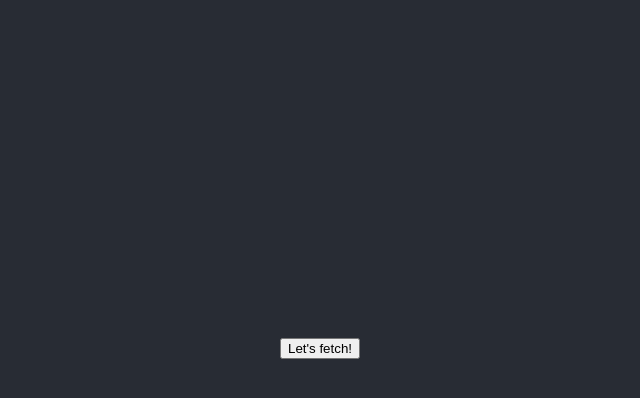
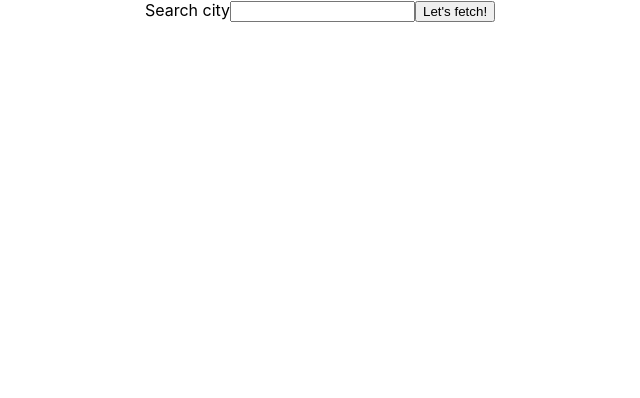
Before and after one commit to filip-rybczynski/city-maps, a React (Create React App) app: page / in a window 1280 px wide. Shown: the top 398 px of the page, without its empty margins (320-960 px from the left). Built offline with nearby package versions, Linux system fonts and the light colour scheme.

Commit message:
Added controlled input and search results based on input

```diff
--- a/package.json
+++ b/package.json
@@ -6,6 +6,7 @@
     "@testing-library/jest-dom": "^5.16.4",
     "@testing-library/react": "^13.1.1",
     "@testing-library/user-event": "^13.5.0",
+    "axios": "^0.26.1",
     "react": "^18.0.0",
     "react-dom": "^18.0.0",
     "react-scripts": "5.0.1",
--- a/src/App.css
+++ b/src/App.css
@@ -2,37 +2,19 @@
   text-align: center;
 }
 
-.App-logo {
-  height: 40vmin;
-  pointer-events: none;
-}
 
-@media (prefers-reduced-motion: no-preference) {
-  .App-logo {
-    animation: App-logo-spin infinite 20s linear;
-  }
-}
 
 .App-header {
-  background-color: #282c34;
+  /* background-color: #282c34;
   min-height: 100vh;
   display: flex;
   flex-direction: column;
   align-items: center;
   justify-content: center;
   font-size: calc(10px + 2vmin);
-  color: white;
+  color: white; */
 }
 
 .App-link {
   color: #61dafb;
 }
-
-@keyframes App-logo-spin {
-  from {
-    transform: rotate(0deg);
-  }
-  to {
-    transform: rotate(360deg);
-  }
-}
--- a/src/App.js
+++ b/src/App.js
@@ -1,62 +1,85 @@
 import "./App.css";
 import React from "react";
+import axios from "axios";
+import CitySelection from "./components/CitySelection/CitySelection";
 
 class App extends React.Component {
   state = {
     cities: [],
     callsRemaining: 0,
+    searchText: "",
   };
 
-  options = {
+  fetchOptions = {
     method: "GET",
+    url: "https://wft-geo-db.p.rapidapi.com/v1/geo/cities",
+    params: {
+      minPopulation: "100000",
+      namePrefix: this.state.searchText,
+    },
     headers: {
       "X-RapidAPI-Host": "wft-geo-db.p.rapidapi.com",
       "X-RapidAPI-Key": "1be0fcd283msh40b6164f5cd1179p152c73jsn2e00608d4e8e",
     },
   };
 
-  letsFetch = () => {
+  handleCitySearch = (e) => {
+    const searchText = e.target.value;
+
+    this.setState({
+      searchText,
+    });
+  };
+
+  getCities = (e) => {
+    e.preventDefault();
+
     fetch(
-      "https://wft-geo-db.p.rapidapi.com/v1/geo/adminDivisions?minPopulation=100000&limit=10",
-      this.options
+      `https://wft-geo-db.p.rapidapi.com/v1/geo/cities?minPopulation=10000&limit=10&namePrefix=${this.state.searchText}`,
+      this.fetchOptions
     )
       .then((response) => {
-        const callsRemaining = response.headers.get('x-ratelimit-requests-remaining');
-
+        const callsRemaining = response.headers.get(
+          "x-ratelimit-requests-remaining"
+        );
         this.setState({
           callsRemaining,
         });
-
-        return response.json()})
+        return response.json();
+      })
       .then((response) => {
+        const cities = response.data;
         this.setState({
-          cities: response.data,
+          cities,
         });
-        console.dir(response);
-
       })
       .catch((err) => console.error(err));
   };
 
   render() {
-    const {cities, callsRemaining} = this.state;
+    const { cities, callsRemaining, searchText } = this.state;
 
     return (
       <div className="App">
         <section className="App-header">
-          <button onClick={this.letsFetch}>Let's fetch!</button>
+          <CitySelection
+            searchedName={searchText}
+            handleCitySearch={this.handleCitySearch}
+            getCities={this.getCities}
+          ></CitySelection>
           <ul>
-            {cities.map((city) => (
-              <li key={city.name}>
+            {cities
+            .map((city) => (
+              <li key={city.id}>
                 {city.name}, {city.country} has {city.population} inhabitants.
               </li>
             ))}
           </ul>
-        <p>
-          {callsRemaining
-            ? `You have ${callsRemaining} API calls left`
-          : null}
-        </p>
+          <p>
+            {callsRemaining
+              ? `You have ${callsRemaining} API calls left`
+              : null}
+          </p>
         </section>
       </div>
     );
--- /dev/null
+++ b/src/components/CitySelection/CitySelection.js
@@ -0,0 +1,28 @@
+import React from "react";
+
+function CitySelection(props) {
+  return (
+    <>
+      <form>
+        <label htmlFor="city-name-search">Search city</label>
+        <input
+          list="city-names"
+          id="city-name-search"
+          name="city-name-search"
+          value={props.searchedName}
+          onChange={props.handleCitySearch}
+        />
+        <datalist id="city-name">
+          <option value="Chocolate" />
+          <option value="Coconut" />
+          <option value="Mint" />
+          <option value="Strawberry" />
+          <option value="Vanilla" />
+        </datalist>
+        <button onClick={props.getCities}>Let's fetch!</button>
+      </form>
+    </>
+  );
+}
+
+export default CitySelection;
```
Also changed, not shown: 1 other file (tests, documents, lock files or other folders).
